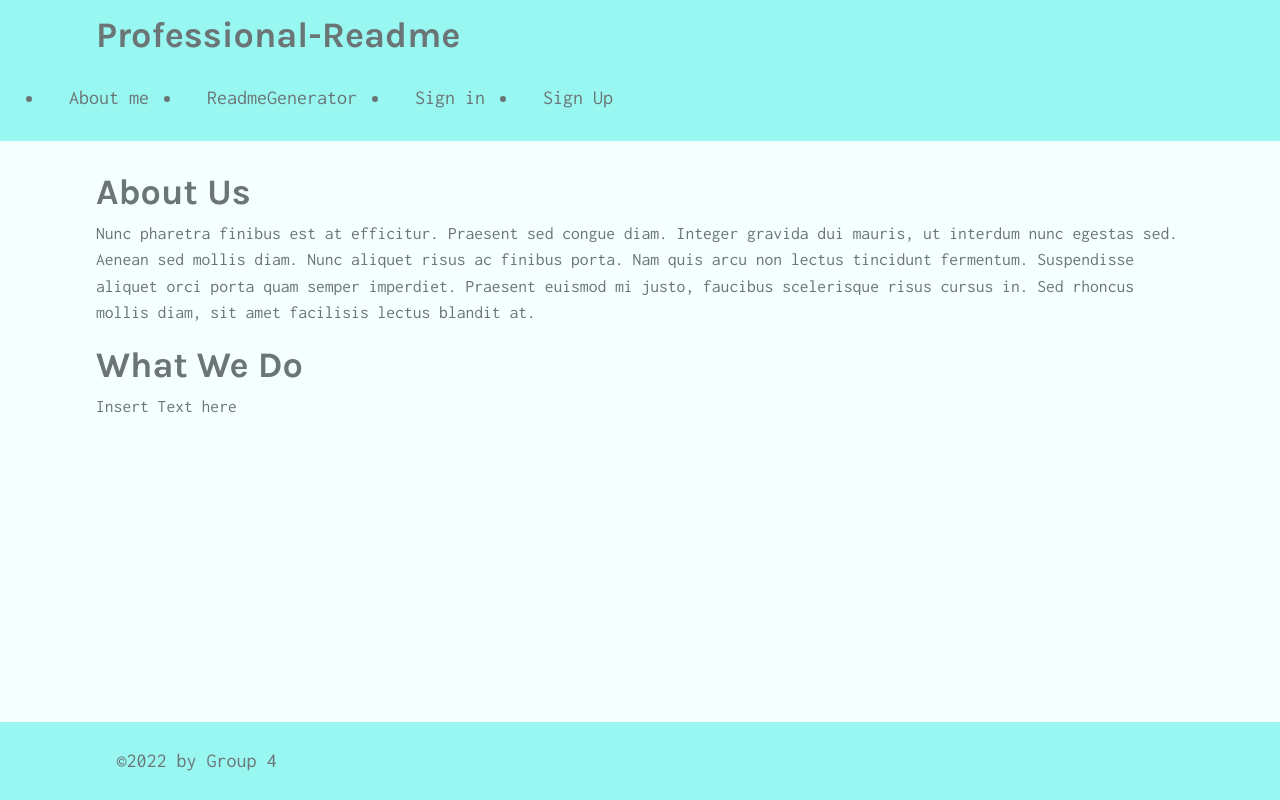
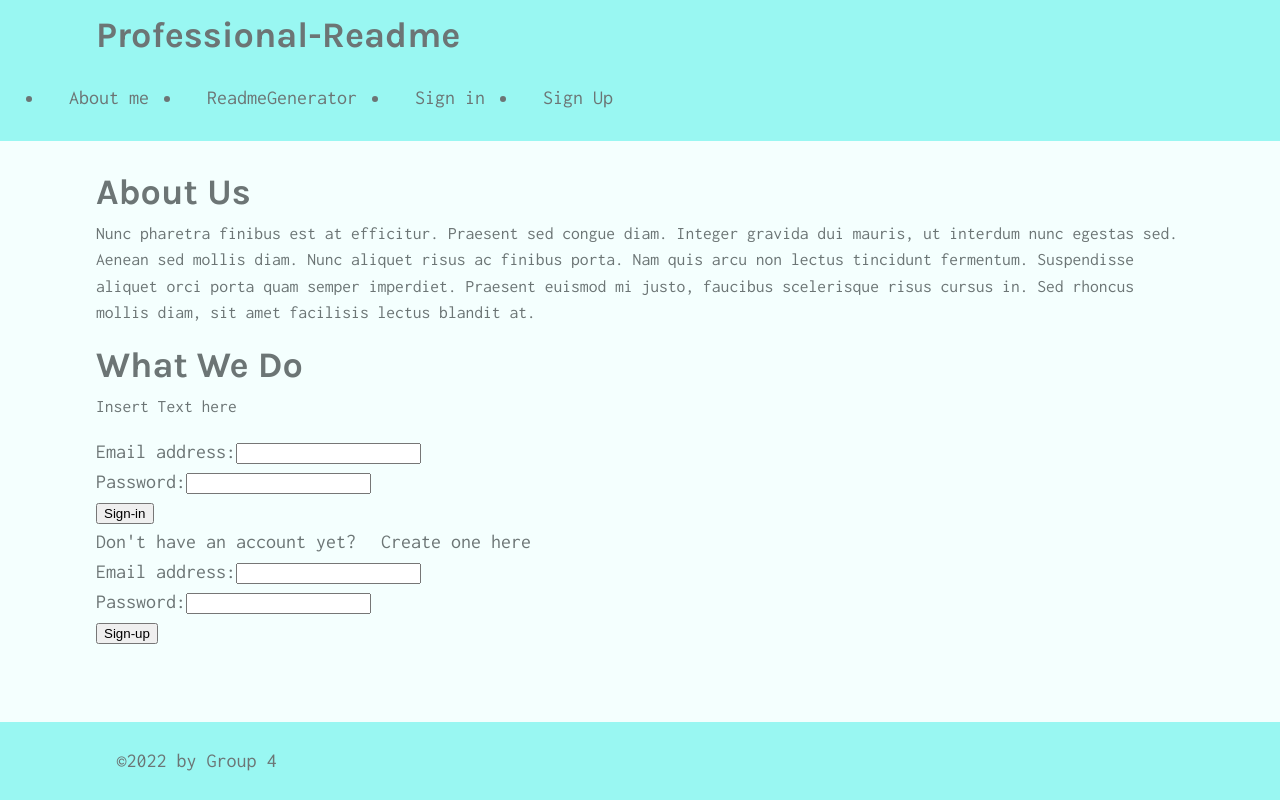
Before and after one commit to SabaMahd/Professional-ReadMEAPP, a React (Create React App) app in the folder client/: page / in a window 1280 px wide. Built offline with nearby package versions, Linux system fonts and the light colour scheme.

Commit message:
add the changes

```diff
--- a/client/src/App.js
+++ b/client/src/App.js
@@ -4,6 +4,8 @@ import { BrowserRouter as Router, Routes, Route } from 'react-router-dom';
 import About from '../src/components/About';
 import Nav from './components/Nav';
 import Footer from './components/Footer'
+import SigninForm from './components/Signin';
+import SignupForm from './components/Signup';
 import './App.css';
 
 const httpLink = createHttpLink({
@@ -24,6 +26,10 @@ function App() {
             <div className='container'>
                 <About />
             </div>
+            <div className='container'>
+                <SigninForm />
+                <SignupForm></SignupForm>
+            </div>
                 <Footer />
         </div>
 
--- a/client/src/components/Signup/index.js
+++ b/client/src/components/Signup/index.js
@@ -1,5 +1,5 @@
 // Sign-up form component
-import React from "react";
+import React, { useState } from 'react';
 // Checks to make sure user's email address and password are both unique
 // Validate email address using the RegEx in the helpers.js file in the utils folder
 import { validateEmail } from "../../utils/helpers";
```
